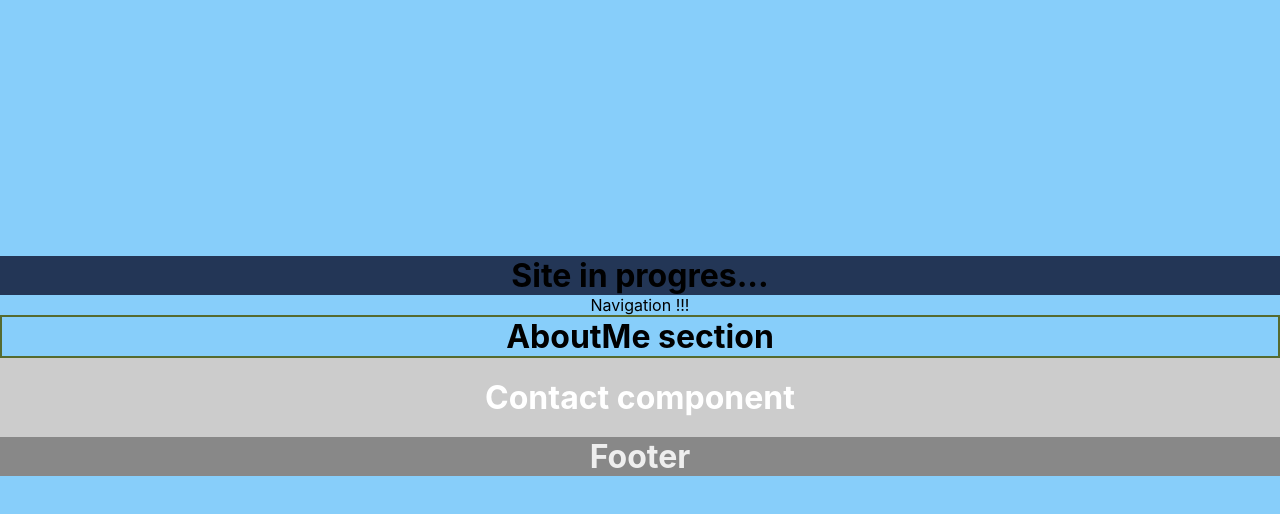
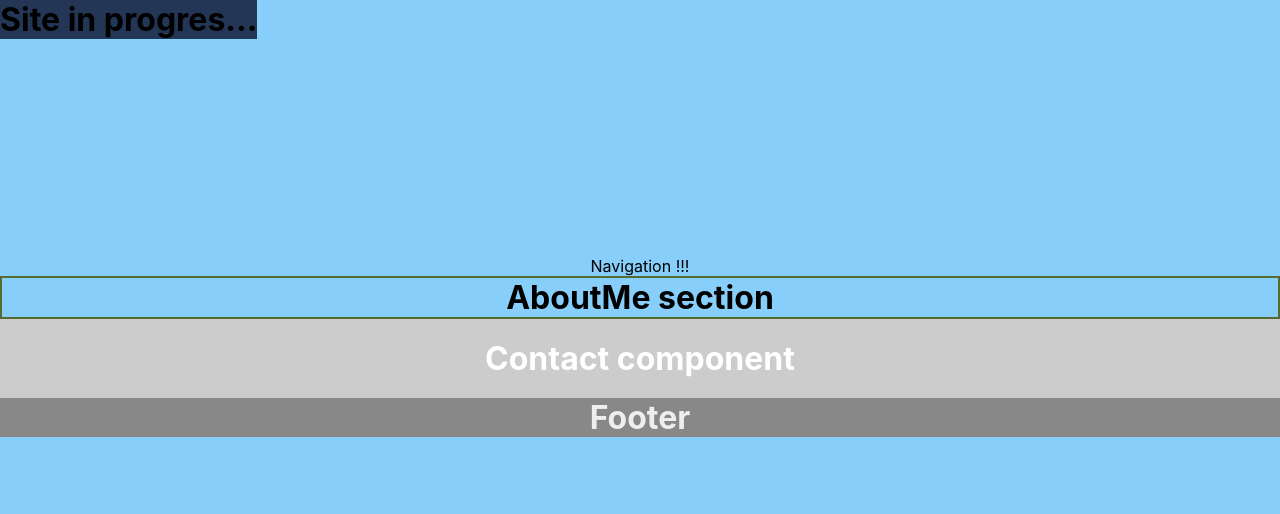
Before and after one commit to kato86/Portfolio_v2, a React (Create React App) app: page / in a window 1280 px wide. Shown: the top 514 px of the page. Built offline with nearby package versions, Linux system fonts and the light colour scheme.

Commit message:
Change class SiteInProgres

```diff
--- a/src/scss/App.scss
+++ b/src/scss/App.scss
@@ -5,4 +5,6 @@
 
 .SiteInProgres {
   background-color: $primary-color;
+  position: fixed;
+  top: 0;
 }
```
